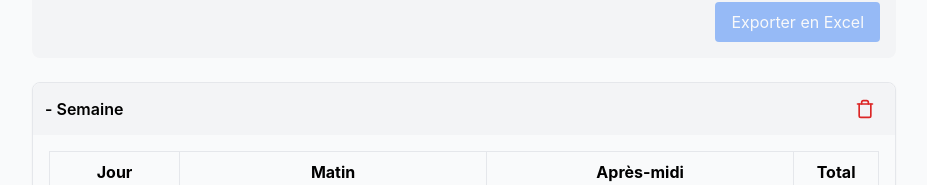
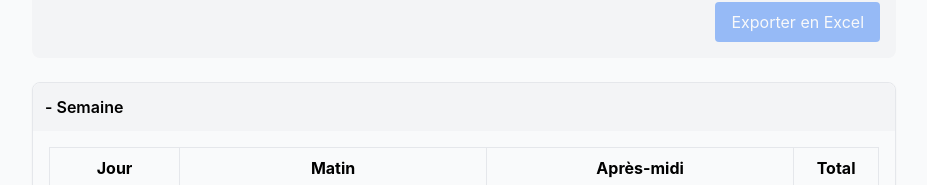
Before and after one commit to AmauryLAPEYRE/calculateur-heures, a React (Vite) app: page / in a window 1280 px wide. Shown: the part 304-489 px from the top of the page, without its empty margins (176-1103 px from the left). Built offline with nearby package versions, Linux system fonts and the light colour scheme.

Commit message:
node js maj

```diff
--- a/src/components/CalculateurHeures/index.tsx
+++ b/src/components/CalculateurHeures/index.tsx
@@ -1,97 +1,37 @@
 import React, { useState, ChangeEvent } from 'react';
-import ExcelJS from 'exceljs';
 import * as XLSX from 'xlsx';
+import { HeuresJour, Employe, Semaine, JourSemaine, Resultats } from './types';
+import { getWeekNumber, calculerDuree } from './utils';
 
-const getWeekNumber = (dateStr: string): number => {
-  const [jour, mois, annee] = dateStr.split('/').map(Number);
-  const date = new Date(annee, mois - 1, jour);
-
-  const target = new Date(date.valueOf());
-  const dayNr = (date.getDay() + 6) % 7;
-  target.setDate(target.getDate() - dayNr + 3);
-
-  const firstThursday = new Date(target.getFullYear(), 0, 1);
-  if (firstThursday.getDay() !== 4) {
-    firstThursday.setMonth(0, 1 + ((4 - firstThursday.getDay() + 7) % 7));
-  }
-
-  const weekNumber =
-    1 + Math.ceil((target - firstThursday) / (7 * 24 * 60 * 60 * 1000));
-  return weekNumber;
+const defaultHours: JourSemaine = {
+  lundi: { debut: '8:00', fin: '12:00', debutAM: '13:30', finAM: '17:30', total: 8 },
+  mardi: { debut: '8:00', fin: '12:00', debutAM: '13:30', finAM: '17:30', total: 8 },
+  mercredi: { debut: '8:00', fin: '12:00', debutAM: '13:30', finAM: '17:30', total: 8 },
+  jeudi: { debut: '8:00', fin: '12:00', debutAM: '13:30', finAM: '17:30', total: 8 },
+  vendredi: { debut: '8:00', fin: '12:00', debutAM: '13:30', finAM: '17:30', total: 8 }
 };
 
-const defaultHours = {
-  lundi: {
-    debut: '8:00',
-    fin: '12:00',
-    debutAM: '13:30',
-    finAM: '17:30',
-    total: 8,
-  },
-  mardi: {
-    debut: '8:00',
-    fin: '12:00',
-    debutAM: '13:30',
-    finAM: '17:30',
-    total: 8,
-  },
-  mercredi: {
-    debut: '8:00',
-    fin: '12:00',
-    debutAM: '13:30',
-    finAM: '17:30',
-    total: 8,
-  },
-  jeudi: {
-    debut: '8:00',
-    fin: '12:00',
-    debutAM: '13:30',
-    finAM: '17:30',
-    total: 8,
-  },
-  vendredi: {
-    debut: '8:00',
-    fin: '12:00',
-    debutAM: '13:30',
-    finAM: '17:30',
-    total: 8,
-  },
-};
-
-const defaultResults = {
+const defaultResults: Resultats = {
   totalReel: 40,
   heuresEffectives: 40,
   hn: 0,
   hs25: 0,
   hs50: 0,
-  totalFinal: 0,
+  totalFinal: 0
 };
 
-const CalculateurHeures = () => {
-  const [baseContrat, setBaseContrat] = useState('36.67');
-  const [employe, setEmploye] = useState({
+const CalculateurHeures: React.FC = () => {
+  const [baseContrat, setBaseContrat] = useState<string>('36.67');
+  const [employe, setEmploye] = useState<Employe>({
     nom: '',
-    prenom: '',
+    prenom: ''
   });
-  const [semaines, setSemaines] = useState([
-    {
+  const [semaines, setSemaines] = useState<Semaine[]>([{
     heures: defaultHours,
     periode: '',
     dates: '',
-      resultats: defaultResults,
-    },
-  ]);
-
-  const calculerDuree = (debut: string, fin: string): number => {
-    if (!debut || !fin || debut === 'CP' || debut === 'ABS') return 0;
-
-    const [heuresDebut, minutesDebut] = debut.split(':').map(Number);
-    const [heuresFin, minutesFin] = fin.split(':').map(Number);
-
-    const dureeMinutes =
-      heuresFin * 60 + minutesFin - (heuresDebut * 60 + minutesDebut);
-    return Math.round((dureeMinutes / 60) * 100) / 100;
-  };
+    resultats: defaultResults
+  }]);
 
   const handleFileUpload = async (event: ChangeEvent<HTMLInputElement>) => {
     const file = event.target.files?.[0];
@@ -103,16 +43,14 @@ const CalculateurHeures = () => {
       const firstSheet = workbook.Sheets[workbook.SheetNames[0]];
       const jsonData = XLSX.utils.sheet_to_json(firstSheet, { header: 1 });
 
-      const nouvellesSemaines = jsonData.slice(1).flatMap((row) => {
+      const nouvellesSemaines = (jsonData as any[]).slice(1).flatMap(row => {
         if (!row || row.length < 2) return [];
 
-        return Array(4)
-          .fill(null)
-          .map(() => ({
-            heures: { ...defaultHours },
+        return Array(4).fill(null).map(() => ({
+          heures: {...defaultHours},
           periode: String(row[0] || ''),
           dates: String(row[1] || ''),
-            resultats: { ...defaultResults },
+          resultats: {...defaultResults}
         }));
       });
 
@@ -122,212 +60,74 @@ const CalculateurHeures = () => {
     }
   };
 
-  const handleDeleteSemaine = (indexToDelete: number) => {
-    setSemaines((prev) => prev.filter((_, index) => index !== indexToDelete));
-  };
-
-  // Dans votre composant CalculateurHeures.tsx
-  const exportToExcel = async () => {
+  const exportToExcel = () => {
     if (!employe.nom || !employe.prenom) {
       alert('Veuillez renseigner le nom et le prénom');
       return;
     }
 
     try {
-      // Créer un nouveau workbook
-      const workbook = new ExcelJS.Workbook();
-      const worksheet = workbook.addWorksheet('Heures travaillées');
-
-      // Configurer les colonnes
-      worksheet.columns = [
-        { header: '', width: 25 }, // A
-        { header: '', width: 15 }, // B
-        { header: '', width: 15 }, // C
-        { header: '', width: 15 }, // D
-        { header: '', width: 15 }, // E
-        { header: '', width: 12 }, // F
+      const exportData: any[][] = [
+        ['Fiche de temps'],
+        [],
+        ['Nom:', employe.nom],
+        ['Prénom:', employe.prenom],
+        ['Base contrat:', baseContrat],
+        []
       ];
 
-      // Style pour le titre
-      const titleStyle = {
-        font: { size: 14, bold: true, color: { argb: 'FFFFFFFF' } },
-        fill: {
-          type: 'pattern',
-          pattern: 'solid',
-          fgColor: { argb: '4472C4' },
-        },
-        alignment: { horizontal: 'center', vertical: 'middle' },
-        border: {
-          top: { style: 'thin' },
-          left: { style: 'thin' },
-          bottom: { style: 'thin' },
-          right: { style: 'thin' },
-        },
-      };
-
-      // Style pour les en-têtes
-      const headerStyle = {
-        font: { bold: true },
-        fill: {
-          type: 'pattern',
-          pattern: 'solid',
-          fgColor: { argb: 'D9E1F2' },
-        },
-        alignment: { horizontal: 'center', vertical: 'middle' },
-        border: {
-          top: { style: 'thin' },
-          left: { style: 'thin' },
-          bottom: { style: 'thin' },
-          right: { style: 'thin' },
-        },
-      };
-
-      // Titre principal
-      worksheet.mergeCells('A1:F1');
-      const titleCell = worksheet.getCell('A1');
-      titleCell.value = 'Fiche de temps';
-      Object.assign(titleCell.style, titleStyle);
-
-      let rowIndex = 3;
-
-      // Informations employé
-      worksheet.getCell(`A${rowIndex}`).value = 'Nom:';
-      worksheet.getCell(`B${rowIndex}`).value = employe.nom;
-      rowIndex++;
-
-      worksheet.getCell(`A${rowIndex}`).value = 'Prénom:';
-      worksheet.getCell(`B${rowIndex}`).value = employe.prenom;
-      rowIndex++;
-
-      worksheet.getCell(`A${rowIndex}`).value = 'Base contrat:';
-      worksheet.getCell(`B${rowIndex}`).value = baseContrat;
-      rowIndex += 2;
-
-      // Pour chaque semaine
       semaines.forEach((semaine) => {
         if (!semaine.dates) return;
 
-        // Titre de la semaine
-        const weekTitle = worksheet.mergeCells(`A${rowIndex}:F${rowIndex}`);
-        const weekCell = worksheet.getCell(`A${rowIndex}`);
-        weekCell.value = `Semaine ${getWeekNumber(
-          semaine.dates.split(' au ')[0]
-        )} - ${semaine.dates}`;
-        weekCell.style = {
-          font: { bold: true, color: { argb: 'FFFFFFFF' } },
-          fill: {
-            type: 'pattern',
-            pattern: 'solid',
-            fgColor: { argb: '5B9BD5' },
-          },
-        };
-        rowIndex++;
+        exportData.push([
+          `Semaine ${getWeekNumber(semaine.dates.split(' au ')[0])} - ${semaine.dates}`
+        ]);
 
-        // En-têtes du tableau
-        const headers = [
-          'Jour',
-          'Début Matin',
-          'Fin Matin',
-          'Début Après-midi',
-          'Fin Après-midi',
-          'Total',
-        ];
-        headers.forEach((header, colIndex) => {
-          const cell = worksheet.getCell(rowIndex, colIndex + 1);
-          cell.value = header;
-          Object.assign(cell.style, headerStyle);
-        });
-        rowIndex++;
+        exportData.push(['Jour', 'Début Matin', 'Fin Matin', 'Début Après-midi', 'Fin Après-midi', 'Total']);
 
-        // Données des jours
         Object.entries(semaine.heures).forEach(([jour, heures]) => {
-          const row = worksheet.getRow(rowIndex);
-          row.values = [
+          exportData.push([
             jour,
             heures.debut,
             heures.fin,
             heures.debutAM,
             heures.finAM,
-            heures.total,
-          ];
-          row.eachCell((cell) => {
-            cell.border = {
-              top: { style: 'thin' },
-              left: { style: 'thin' },
-              bottom: { style: 'thin' },
-              right: { style: 'thin' },
-            };
-          });
-          rowIndex++;
+            heures.total
+          ]);
         });
 
-        rowIndex++;
-
-        // Récapitulatif
-        worksheet.getCell(`A${rowIndex}`).value = 'Récapitulatif:';
-        worksheet.getCell(`A${rowIndex}`).style = {
-          font: { bold: true },
-          fill: {
-            type: 'pattern',
-            pattern: 'solid',
-            fgColor: { argb: 'F2F2F2' },
-          },
-        };
-        rowIndex++;
-
-        // Données récapitulatives
-        const recapData = [
-          ['Heures réelles', semaine.resultats.totalReel],
-          ['Heures effectives', semaine.resultats.heuresEffectives],
-          ['Heures normales (HN)', semaine.resultats.hn],
-          ['Heures sup. 25%', semaine.resultats.hs25],
-          ['Heures sup. 50%', semaine.resultats.hs50],
-          ['Total final', semaine.resultats.totalFinal],
-        ];
-
-        recapData.forEach(([label, value]) => {
-          worksheet.getCell(`A${rowIndex}`).value = label;
-          worksheet.getCell(`B${rowIndex}`).value = value;
-          worksheet.getCell(`A${rowIndex}`).style = {
-            font: { bold: true },
-            fill: {
-              type: 'pattern',
-              pattern: 'solid',
-              fgColor: { argb: 'F2F2F2' },
-            },
-          };
-          rowIndex++;
+        exportData.push([]);
+        exportData.push(['Récapitulatif:']);
+        exportData.push(['Heures réelles', semaine.resultats.totalReel]);
+        exportData.push(['Heures effectives', semaine.resultats.heuresEffectives]);
+        exportData.push(['Heures normales (HN)', semaine.resultats.hn]);
+        exportData.push(['Heures sup. 25%', semaine.resultats.hs25]);
+        exportData.push(['Heures sup. 50%', semaine.resultats.hs50]);
+        exportData.push(['Total final', semaine.resultats.totalFinal]);
+        exportData.push([]);
       });
 
-        rowIndex++;
-      });
+      const wb = XLSX.utils.book_new();
+      const ws = XLSX.utils.aoa_to_sheet(exportData);
 
-      // Sauvegarder le fichier
-      await workbook.xlsx.writeBuffer().then((buffer) => {
-        const blob = new Blob([buffer], {
-          type: 'application/vnd.openxmlformats-officedocument.spreadsheetml.sheet',
-        });
-        const url = window.URL.createObjectURL(blob);
-        const a = document.createElement('a');
-        a.href = url;
-        a.download = `${employe.nom}_${employe.prenom}_heures.xlsx`;
-        a.click();
-        window.URL.revokeObjectURL(url);
-      });
+      XLSX.utils.book_append_sheet(wb, ws, "Heures travaillées");
+      XLSX.writeFile(wb, `${employe.nom}_${employe.prenom}_heures.xlsx`);
+
     } catch (error) {
-      console.error("Erreur lors de l'export Excel:", error);
-      alert("Une erreur est survenue lors de l'export Excel");
+      console.error('Erreur lors de l\'export Excel:', error);
+      alert('Une erreur est survenue lors de l\'export Excel');
     }
   };
+
   const handleHeureChange = (
     semaineIndex: number,
-    jour: string,
-    champ: string,
+    jour: keyof JourSemaine,
+    champ: keyof HeuresJour,
     valeur: string
   ) => {
-    setSemaines((prev) => {
+    setSemaines(prev => {
       const newSemaines = [...prev];
-      const semaine = { ...newSemaines[semaineIndex] };
+      const semaine = {...newSemaines[semaineIndex]};
 
       if (valeur === 'CP' || valeur === 'ABS') {
         semaine.heures[jour] = {
@@ -335,30 +135,19 @@ const CalculateurHeures = () => {
           fin: '',
           debutAM: '',
           finAM: '',
-          total: 0,
+          total: 0
         };
       } else {
         semaine.heures[jour] = {
           ...semaine.heures[jour],
-          [champ]: valeur,
+          [champ]: valeur
         };
 
-        if (
-          semaine.heures[jour].debut &&
-          semaine.heures[jour].fin &&
-          semaine.heures[jour].debutAM &&
-          semaine.heures[jour].finAM
-        ) {
-          const matin = calculerDuree(
-            semaine.heures[jour].debut,
-            semaine.heures[jour].fin
-          );
-          const apresMidi = calculerDuree(
-            semaine.heures[jour].debutAM,
-            semaine.heures[jour].finAM
-          );
-          semaine.heures[jour].total =
-            Math.round((matin + apresMidi) * 100) / 100;
+        if (semaine.heures[jour].debut && semaine.heures[jour].fin &&
+            semaine.heures[jour].debutAM && semaine.heures[jour].finAM) {
+          const matin = calculerDuree(semaine.heures[jour].debut, semaine.heures[jour].fin);
+          const apresMidi = calculerDuree(semaine.heures[jour].debutAM, semaine.heures[jour].finAM);
+          semaine.heures[jour].total = Math.round((matin + apresMidi) * 100) / 100;
         }
       }
 
@@ -367,7 +156,7 @@ const CalculateurHeures = () => {
       let absences = 0;
       let congesPayes = 0;
 
-      Object.values(semaine.heures).forEach((jour) => {
+      Object.values(semaine.heures).forEach(jour => {
         if (jour.debut === 'ABS') {
           absences++;
           heuresEffectives += 7;
@@ -390,11 +179,7 @@ const CalculateurHeures = () => {
 
       if (absences > 0 || congesPayes > 0) {
         if (totalReel <= baseContratNum) {
-          // Si heures réelles inférieures à la base contrat
-          const maxHN = Math.min(
-            totalAbsences,
-            Math.max(0, diffHeuresBaseContrat)
-          );
+          const maxHN = Math.min(totalAbsences, Math.max(0, diffHeuresBaseContrat));
           hn = maxHN;
 
           const heuresSupp = diffHeuresBaseContrat - maxHN;
@@ -407,7 +192,6 @@ const CalculateurHeures = () => {
             }
           }
         } else {
-          // Si heures réelles supérieures à la base contrat
           if (heuresEffectives <= 44) {
             hs25 = heuresEffectives - baseContratNum;
           } else {
@@ -416,7 +200,6 @@ const CalculateurHeures = () => {
           }
         }
       } else if (heuresEffectives > baseContratNum) {
-        // Cas sans absence ni CP
         if (heuresEffectives <= 44) {
           hs25 = heuresEffectives - baseContratNum;
         } else {
@@ -431,7 +214,7 @@ const CalculateurHeures = () => {
         hn: Math.round(Math.max(0, hn) * 100) / 100,
         hs25: Math.round(Math.max(0, hs25) * 100) / 100,
         hs50: Math.round(Math.max(0, hs50) * 100) / 100,
-        totalFinal: Math.round(Math.max(0, hn + hs25 + hs50) * 100) / 100,
+        totalFinal: Math.round(Math.max(0, hn + hs25 + hs50) * 100) / 100
       };
 
       newSemaines[semaineIndex] = semaine;
@@ -449,9 +232,7 @@ const CalculateurHeures = () => {
               <input
                 type="text"
                 value={employe.nom}
-                onChange={(e) =>
-                  setEmploye((prev) => ({ ...prev, nom: e.target.value }))
-                }
+                onChange={(e) => setEmploye(prev => ({...prev, nom: e.target.value}))}
                 className="w-full p-2 border rounded"
                 placeholder="Nom"
               />
@@ -461,9 +242,7 @@ const CalculateurHeures = () => {
               <input
                 type="text"
                 value={employe.prenom}
-                onChange={(e) =>
-                  setEmploye((prev) => ({ ...prev, prenom: e.target.value }))
-                }
+                onChange={(e) => setEmploye(prev => ({...prev, prenom: e.target.value}))}
                 className="w-full p-2 border rounded"
                 placeholder="Prénom"
               />
@@ -472,9 +251,7 @@ const CalculateurHeures = () => {
 
           <div className="flex gap-4 mb-6">
             <div>
-              <label className="block text-sm font-medium mb-1">
-                Base contrat (h.mm)
-              </label>
+              <label className="block text-sm font-medium mb-1">Base contrat (h.mm)</label>
               <input
                 type="text"
                 value={baseContrat}
@@ -484,9 +261,7 @@ const CalculateurHeures = () => {
               />
             </div>
             <div className="flex-1">
-              <label className="block text-sm font-medium mb-1">
-                Import Excel
-              </label>
+              <label className="block text-sm font-medium mb-1">Import Excel</label>
               <input
                 type="file"
                 accept=".xlsx,.xls"
@@ -515,34 +290,12 @@ const CalculateurHeures = () => {
 
       {semaines.map((semaine, semaineIndex) => (
         <div key={semaineIndex} className="mb-8 border rounded-lg shadow-sm">
-          <div className="bg-gray-100 p-3 rounded-t-lg flex justify-between items-center">
+          <div className="bg-gray-100 p-3 rounded-t-lg">
             <h3 className="font-semibold">
-              {semaine.dates} - Semaine{' '}
-              {semaine.dates
-                ? getWeekNumber(semaine.dates.split(' au ')[0])
-                : ''}
+              {semaine.dates} - Semaine {
+                semaine.dates ? getWeekNumber(semaine.dates.split(' au ')[0]) : ''
+              }
             </h3>
-            <button
-              onClick={() => handleDeleteSemaine(semaineIndex)}
-              className="text-red-600 hover:text-red-800 px-2 py-1 rounded hover:bg-red-100"
-              title="Supprimer cette semaine"
-            >
-              <svg
-                xmlns="http://www.w3.org/2000/svg"
-                width="20"
-                height="20"
-                viewBox="0 0 24 24"
-                fill="none"
-                stroke="currentColor"
-                strokeWidth="2"
-                strokeLinecap="round"
-                strokeLinejoin="round"
-              >
-                <path d="M3 6h18"></path>
-                <path d="M19 6v14c0 1-1 2-2 2H7c-1 0-2-1-2-2V6"></path>
-                <path d="M8 6V4c0-1 1-2 2-2h4c1 0 2 1 2 2v2"></path>
-              </svg>
-            </button>
           </div>
 
           <div className="p-4">
@@ -556,24 +309,15 @@ const CalculateurHeures = () => {
                 </tr>
               </thead>
               <tbody>
-                {Object.entries(semaine.heures).map(([jour, heures]) => (
+                {(Object.entries(semaine.heures) as [keyof JourSemaine, HeuresJour][]).map(([jour, heures]) => (
                   <tr key={jour}>
-                    <td className="border p-2 font-medium capitalize">
-                      {jour}
-                    </td>
+                    <td className="border p-2 font-medium capitalize">{jour}</td>
                     <td className="border p-2">
                       {heures.debut === 'ABS' || heures.debut === 'CP' ? (
                         <input
                           type="text"
                           value={heures.debut}
-                          onChange={(e) =>
-                            handleHeureChange(
-                              semaineIndex,
-                              jour,
-                              'debut',
-                              e.target.value
-                            )
-                          }
+                          onChange={(e) => handleHeureChange(semaineIndex, jour, 'debut', e.target.value)}
                           className="w-20 p-1 border rounded text-center"
                         />
                       ) : (
@@ -581,28 +325,14 @@ const CalculateurHeures = () => {
                           <input
                             type="text"
                             value={heures.debut}
-                            onChange={(e) =>
-                              handleHeureChange(
-                                semaineIndex,
-                                jour,
-                                'debut',
-                                e.target.value
-                              )
-                            }
+                            onChange={(e) => handleHeureChange(semaineIndex, jour, 'debut', e.target.value)}
                             className="w-20 p-1 border rounded text-center"
                           />
                           <span className="px-2">à</span>
                           <input
                             type="text"
                             value={heures.fin}
-                            onChange={(e) =>
-                              handleHeureChange(
-                                semaineIndex,
-                                jour,
-                                'fin',
-                                e.target.value
-                              )
-                            }
+                            onChange={(e) => handleHeureChange(semaineIndex, jour, 'fin', e.target.value)}
                             className="w-20 p-1 border rounded text-center"
                           />
                         </>
@@ -610,32 +340,17 @@ const CalculateurHeures = () => {
                     </td>
                     <td className="border p-2">
                       {heures.debut !== 'CP' && heures.debut !== 'ABS' && (
-                        <>
-                          <input
+                        <><input
                         type="text"
                         value={heures.debutAM}
-                            onChange={(e) =>
-                              handleHeureChange(
-                                semaineIndex,
-                                jour,
-                                'debutAM',
-                                e.target.value
-                              )
-                            }
+                        onChange={(e) => handleHeureChange(semaineIndex, jour, 'debutAM', e.target.value)}
                         className="w-20 p-1 border rounded text-center"
                       />
                       <span className="px-2">à</span>
                       <input
                         type="text"
                         value={heures.finAM}
-                            onChange={(e) =>
-                              handleHeureChange(
-                                semaineIndex,
-                                jour,
-                                'finAM',
-                                e.target.value
-                              )
-                            }
+                        onChange={(e) => handleHeureChange(semaineIndex, jour, 'finAM', e.target.value)}
                         className="w-20 p-1 border rounded text-center"
                       />
                     </>
@@ -651,24 +366,14 @@ const CalculateurHeures = () => {
 
         <div className="grid grid-cols-2 gap-4 bg-gray-50 p-3 rounded">
           <div>
-                <div className="font-medium">
-                  Heures réelles: {semaine.resultats.totalReel}
-                </div>
-                <div className="font-medium">
-                  Heures effectives: {semaine.resultats.heuresEffectives}
-                </div>
+            <div className="font-medium">Heures réelles: {semaine.resultats.totalReel}</div>
+            <div className="font-medium">Heures effectives: {semaine.resultats.heuresEffectives}</div>
           </div>
           <div>
             <div className="font-medium">HN: {semaine.resultats.hn}</div>
-                <div className="font-medium">
-                  HS 25%: {semaine.resultats.hs25}
-                </div>
-                <div className="font-medium">
-                  HS 50%: {semaine.resultats.hs50}
-                </div>
-                <div className="font-medium mt-2">
-                  Total: {semaine.resultats.totalFinal}
-                </div>
+            <div className="font-medium">HS 25%: {semaine.resultats.hs25}</div>
+            <div className="font-medium">HS 50%: {semaine.resultats.hs50}</div>
+            <div className="font-medium mt-2">Total: {semaine.resultats.totalFinal}</div>
           </div>
         </div>
       </div>
--- a/src/components/CalculateurHeures/utils.ts
+++ b/src/components/CalculateurHeures/utils.ts
@@ -8,12 +8,10 @@ export const getWeekNumber = (dateStr: string): number => {
 
   const firstThursday = new Date(target.getFullYear(), 0, 1);
   if (firstThursday.getDay() !== 4) {
-    firstThursday.setMonth(0, 1 + ((4 - firstThursday.getDay() + 7) % 7));
+    firstThursday.setMonth(0, 1 + ((4 - firstThursday.getDay()) + 7) % 7);
   }
 
-  const weekNumber =
-    1 + Math.ceil((target - firstThursday) / (7 * 24 * 60 * 60 * 1000));
-  return weekNumber;
+  return 1 + Math.ceil((target.getTime() - firstThursday.getTime()) / (7 * 24 * 60 * 60 * 1000));
 };
 
 export const calculerDuree = (debut: string, fin: string): number => {
@@ -22,7 +20,6 @@ export const calculerDuree = (debut: string, fin: string): number => {
   const [heuresDebut, minutesDebut] = debut.split(':').map(Number);
   const [heuresFin, minutesFin] = fin.split(':').map(Number);
 
-  const dureeMinutes =
-    heuresFin * 60 + minutesFin - (heuresDebut * 60 + minutesDebut);
+  const dureeMinutes: number = (heuresFin * 60 + minutesFin) - (heuresDebut * 60 + minutesDebut);
   return Math.round((dureeMinutes / 60) * 100) / 100;
 };
```
Also changed, not shown: package.json (+10 -13 lines), src/components/CalculateurHeures/types.ts (+16 -6 lines). Lines whose indentation alone changed are shown as unchanged.
